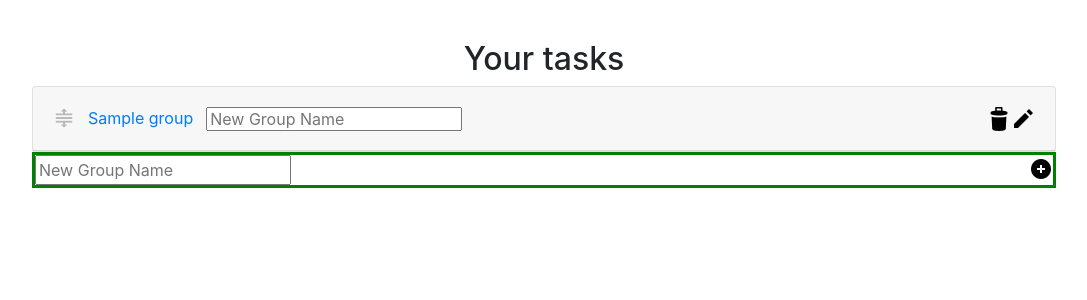
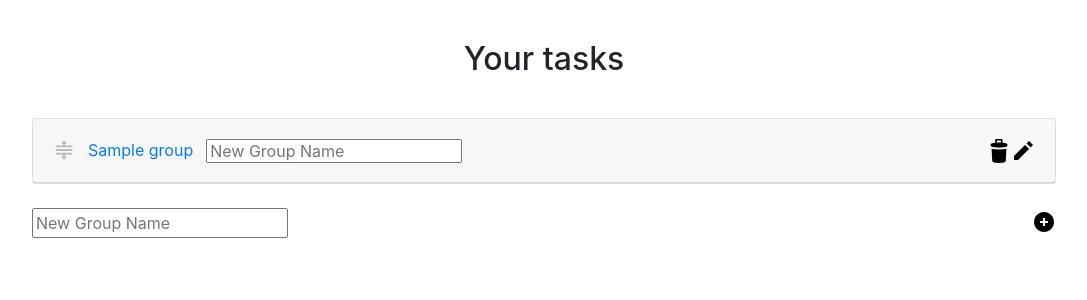
Before and after one commit to Bwc9876/DoThingWeb, a Django app: template Tasks/templates/tasklist.html in a window 1280 px wide. Shown: the part 56-356 px from the top of the page, without its empty margins (96-1183 px from the left). Run offline with Django 3.2, Linux system fonts and the light colour scheme; the template is opened without the code that fills it: most values are stand-ins (such as "Sample title", 1, 10 or a date in 2020); some libraries are stand-ins or nearby versions.

Commit message:
Styling and layout is cleaner and more organized

```diff
--- a/Tasks/static/Tasks/css/Tasks.css
+++ b/Tasks/static/Tasks/css/Tasks.css
@@ -26,6 +26,12 @@
 .TaskCheckDiv{
 	float:left;
 	display:block;
+}
+
+.group-list-item{
+
+	margin-bottom: 3vh;
+
 }
 
 
@@ -81,6 +87,12 @@
 	font-size: 16px;
 }
 
+.ItemAddSection{
+	border-top-style: solid;
+	border-top-width: 0.2vh;
+	padding-top: 1vh;
+}
+
 
 .GroupEditField::-webkit-input-placeholder {
   font-size: 16px;
@@ -100,13 +112,3 @@
 	float: right;
 	cursor:pointer;
 }
-
-.GroupAddSection{
-	border-style: solid;
-	border-color: green;
-}
-
-.ItemAddSection{
-	border-style: solid;
-	border-color: green;
-}
--- a/Tasks/templates/tasklist.html
+++ b/Tasks/templates/tasklist.html
@@ -20,7 +20,7 @@
 	</div>
 	<div id="PageContainer">
 		<div class="ItemsDiv">
-		<h2 style="text-align:center;">Your tasks</h2>
+		<h2 style="text-align:center; margin-bottom:5vh;">Your tasks</h2>
 			<div class="accordian list-group GroupList" id="grouplist">
 				{% for group in groups %}
 					<div id="{{group.safename}}-Card" class="card list-item group-list-item" draggable=false groupraw="{{group.name}}" group="{{group.safename}}">
```
